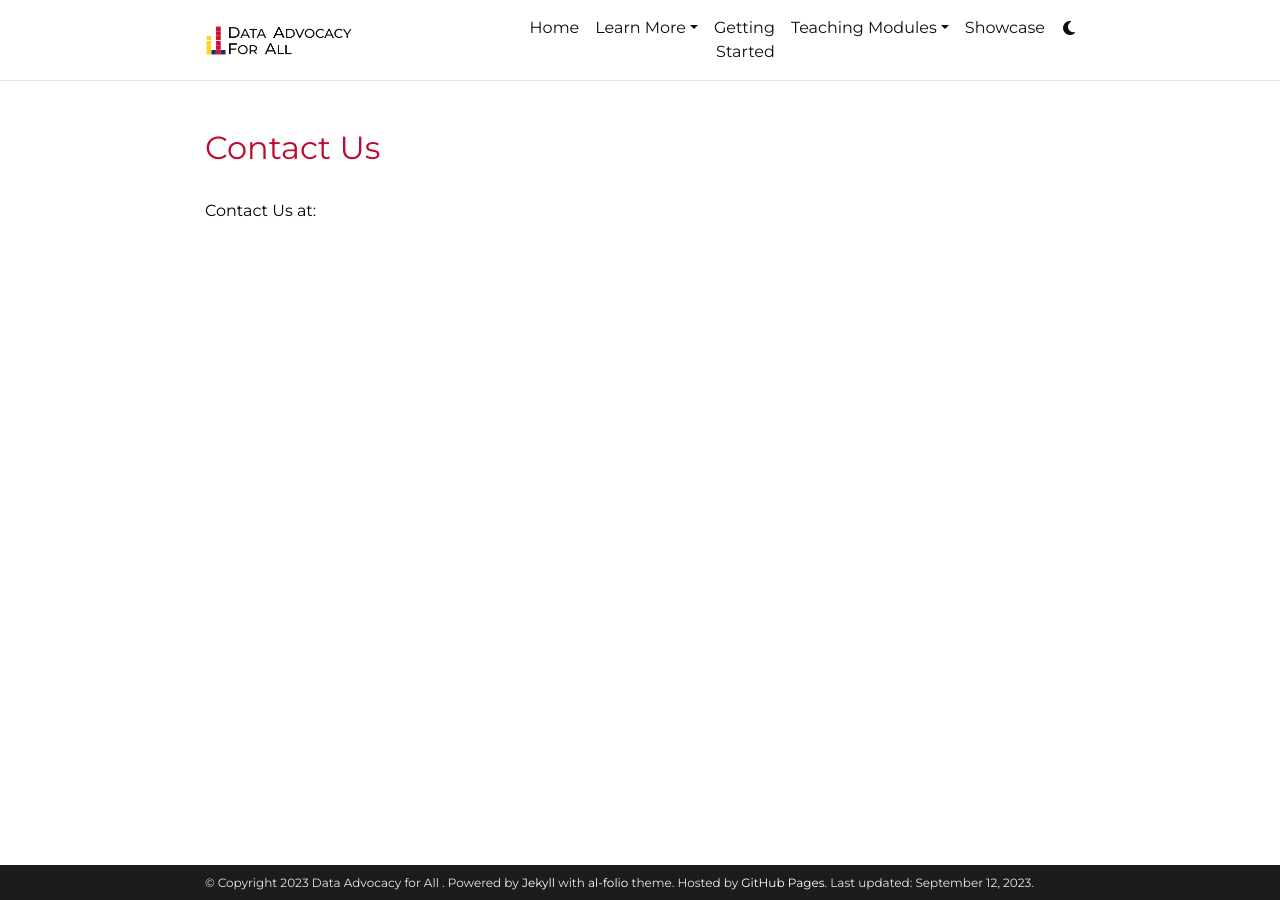
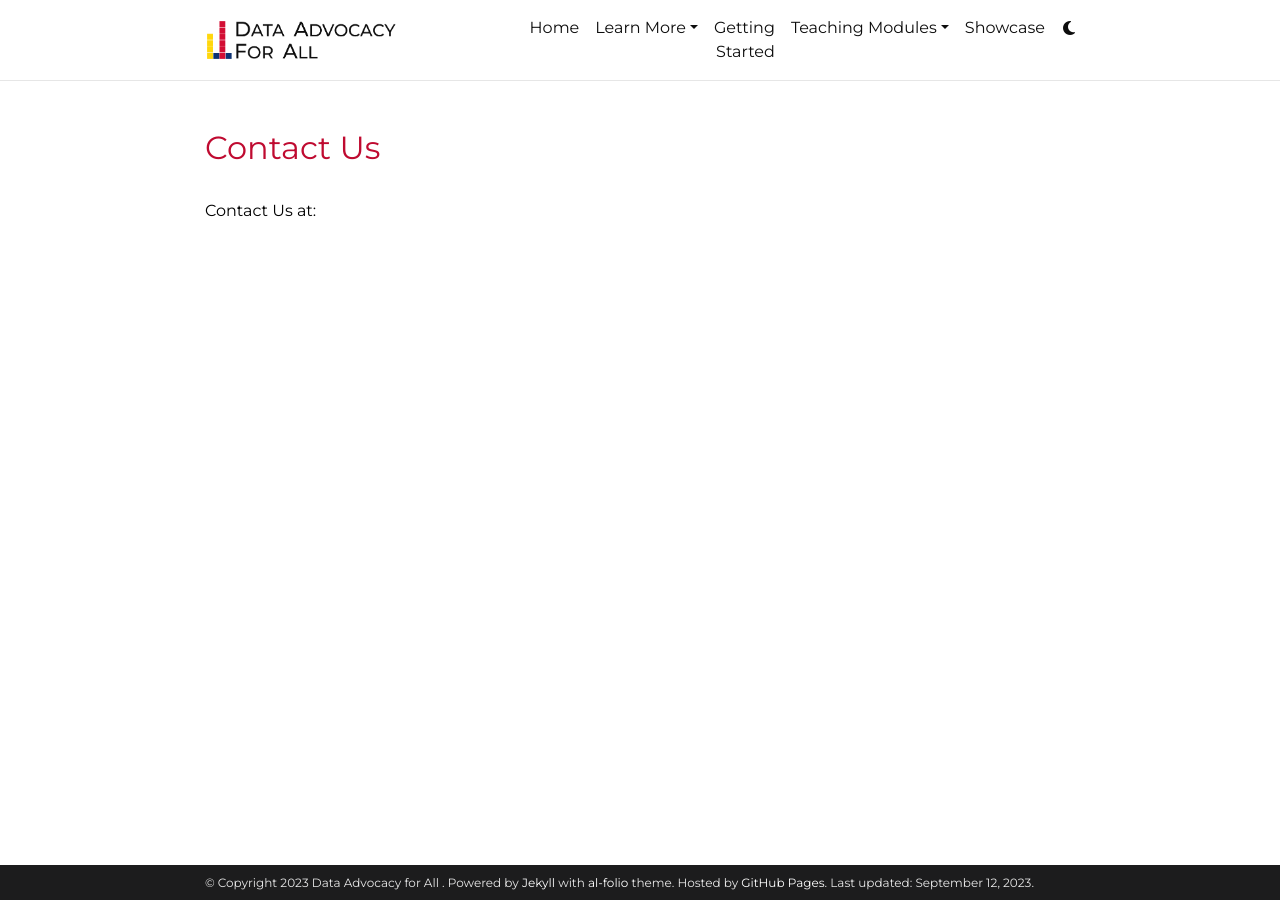
Before and after one commit to expandingthespiderverse/expandingthespiderverse.github.io, a Jekyll site: the page built from _pages/contact.md, in a window 1280 px wide. Built offline with Jekyll 4.4.1, drawn with Linux system fonts in a browser that asks for light colours; comment, search, counter and statistics services are not loaded; a style sheet for code colours, icons or effects is not loaded.

Commit message:
Update header.html

```diff
--- a/_includes/header.html
+++ b/_includes/header.html
@@ -17,7 +17,7 @@
                 {{- site.last_name -}}
               {%- endif -%}
             {%- else -%}
-              <img src="{{ '/assets/img/DataAdvocacyForAllSubmark_HorizontalTransparent.png' | relative_url }}" style="width: 50%;">
+              <img src="{{ '/assets/img/DataAdvocacyForAllSubmark_HorizontalTransparent.png' | relative_url }}" style="width: 65%;">
               <!--{{- site.title -}}-->
             {%- endif -%}
           </a>
```
